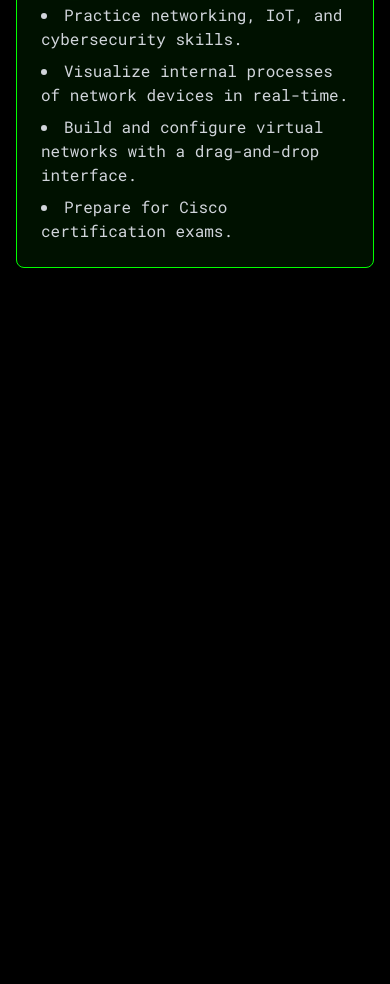
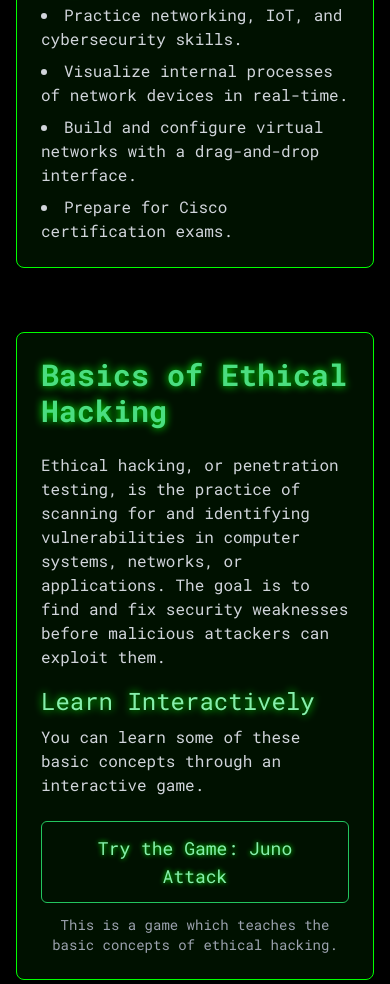
Before and after one commit to Srimanthl2k6/enigma, a plain HTML site: page index.html in a window 390 px wide. Shown: the part 7439-8423 px from the top of the page. Before the commit the page ends 7819 px from the top, so only its background shows below. Drawn offline with nearby package versions, Linux system fonts and the light colour scheme.

Commit message:
Update index.html

```diff
--- a/index.html
+++ b/index.html
@@ -107,6 +107,7 @@
                                 <a href="#osi" class="nav-link text-gray-300 px-3 py-2 rounded-md text-sm font-medium">OSI Model</a>
                                 <a href="#topologies" class="nav-link text-gray-300 px-3 py-2 rounded-md text-sm font-medium">Topologies</a>
                                 <a href="#packet-tracer" class="nav-link text-gray-300 px-3 py-2 rounded-md text-sm font-medium">Packet Tracer</a>
+                                <a href="#ethical-hacking" class="nav-link text-gray-300 px-3 py-2 rounded-md text-sm font-medium">Ethical Hacking</a>
                             </div>
                         </div>
 
@@ -136,6 +137,7 @@
                     <a href="#osi" class="nav-link text-gray-300 block px-3 py-2 rounded-md text-base font-medium">OSI Model</a>
                     <a href="#topologies" class="nav-link text-gray-300 block px-3 py-2 rounded-md text-base font-medium">Topologies</a>
                     <a href="#packet-tracer" class="nav-link text-gray-300 block px-3 py-2 rounded-md text-base font-medium">Packet Tracer</a>
+                    <a href="#ethical-hacking" class="nav-link text-gray-300 block px-3 py-2 rounded-md text-base font-medium">Ethical Hacking</a>
                 </div>
             </div>
         </header>
@@ -368,7 +370,6 @@
                                 <circle cx="85" cy="35" r="5" fill="#0f0"></circle>
                                 <line x1="35" y1="35" x2="20" y2="60" stroke="#0f0" stroke-width="1.5"></line>
                                 <line x1="35" y1="35" x2="50" y2="60" stroke="#0f0" stroke-width="1.5"></line>
-
                                 <line x1="85" y1="35" x2="70" y2="60" stroke="#0f0" stroke-width="1.5"></line>
                                 <line x1="85" y1="35" x2="100" y2="60" stroke="#0f0" stroke-width="1.5"></line>
                                 <circle cx="20" cy="60" r="5" fill="#0f0"></circle>
@@ -394,6 +395,23 @@
                         <li>Build and configure virtual networks with a drag-and-drop interface.</li>
                         <li>Prepare for Cisco certification exams.</li>
                     </ul>
+                </div>
+            </section>
+
+            <section id="ethical-hacking" class="scroll-mt-20">
+                <div class="content-card p-6 md:p-8 rounded-lg">
+                    <h2 class="text-3xl font-bold text-green-400 mb-6">Basics of Ethical Hacking</h2>
+                    <p class="text-gray-300 mb-4">Ethical hacking, or penetration testing, is the practice of scanning for and identifying vulnerabilities in computer systems, networks, or applications. The goal is to find and fix security weaknesses before malicious attackers can exploit them.</p>
+                    <h3 class="text-2xl text-green-300 mb-2">Learn Interactively</h3>
+                    <p class="text-gray-300">
+                        You can learn some of these basic concepts through an interactive game.
+                    </p>
+                    <div class="text-center mt-6">
+                        <a href="https://junoatttack.vercel.app/" target="_blank" rel="noopener noreferrer" class="inline-block nav-link text-green-300 border border-green-500 px-6 py-3 rounded-md text-lg font-medium hover:bg-green-500/20">
+                            Try the Game: Juno Attack
+                        </a>
+                        <p class="text-gray-400 mt-3 text-sm">This is a game which teaches the basic concepts of ethical hacking.</p>
+                    </div>
                 </div>
             </section>
 
```
